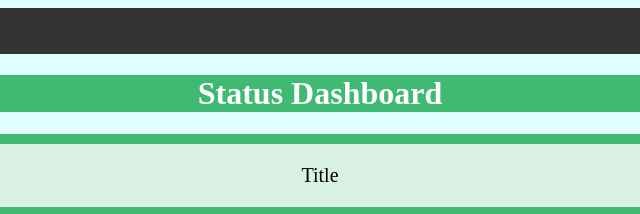
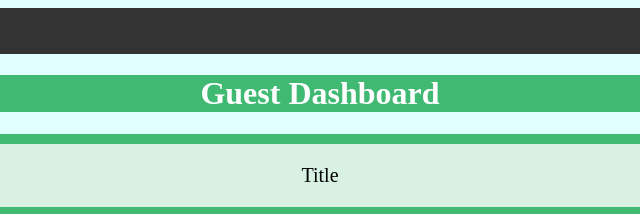
Before and after one commit to RyanCather/remotemonitoringstation-RyanCather, a plain HTML site: page RMS/data/dashboard.html in a window 1280 px wide. Shown: the top 214 px of the page, 320-960 px from the left. Drawn offline with Linux system fonts and the light colour scheme.

Commit message:
Guest UI

```diff
--- a/RMS/data/dashboard.html
+++ b/RMS/data/dashboard.html
@@ -16,7 +16,7 @@
     </ul>
 </nav>
 
-<h1 class="guest">Status Dashboard</h1>
+<h1 class="guest">Guest Dashboard</h1>
 
 <div class="grid-container guest">
     <div class="banner guest">Title</div>
```
